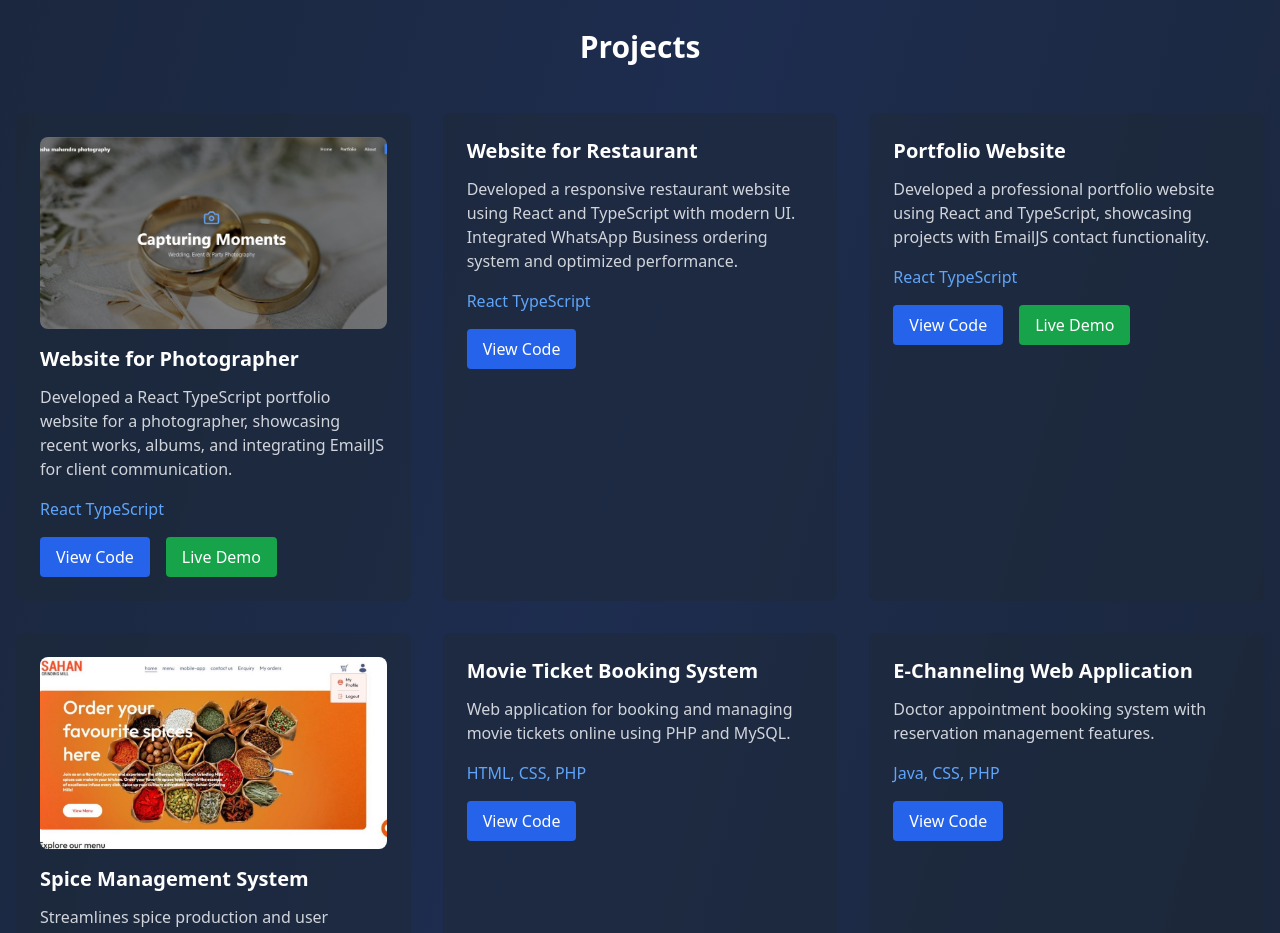
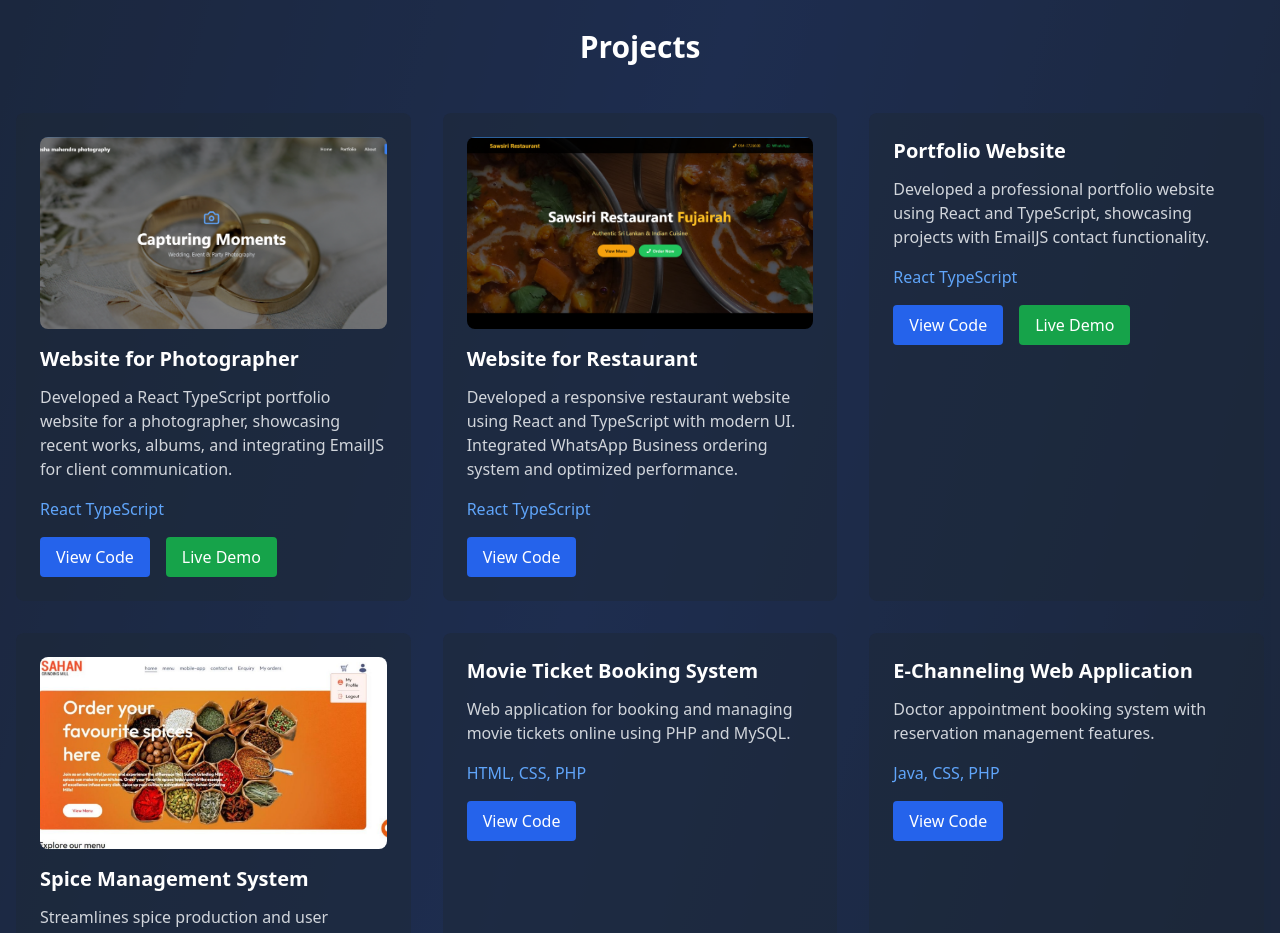
Before and after one commit to Udanpasindu/udanpasinduportfolio, a React (Vite) app: page / in a window 1280 px wide. Shown: the part 1960-2893 px from the top of the page. Built offline with nearby package versions, Linux system fonts and the light colour scheme.

Commit message:
update project card restaurant

```diff
--- a/src/App.tsx
+++ b/src/App.tsx
@@ -19,6 +19,7 @@ import sliitLogo from "./images/sliit.png";
 // Import project images
 import spiceManagementImage from "./images/sahangrinding.jpeg"; // Spice Management System image
 import websitePhotographerImage from "./images/websitephotographer.png"; // Website for Photographer image
+import restaurantWebImage from "./images/restaurantweb.png"; // Website for Restaurant image
 
 // Initialize EmailJS
 emailjs.init('prdfjDCGNQCSjo4LK');
@@ -228,6 +229,7 @@ function App() {
                 description="Developed a responsive restaurant website using React and TypeScript with modern UI. Integrated WhatsApp Business ordering system and optimized performance."
                 tech="React TypeScript"
                 link="https://github.com/Udanpasindu/Web-site-for-Restaurant.git"
+                image={restaurantWebImage} // Add image here
                 isDarkTheme={isDarkTheme}
               />
               <ProjectCard
```
Also changed, not shown: src/images/restaurantweb.png (added).
